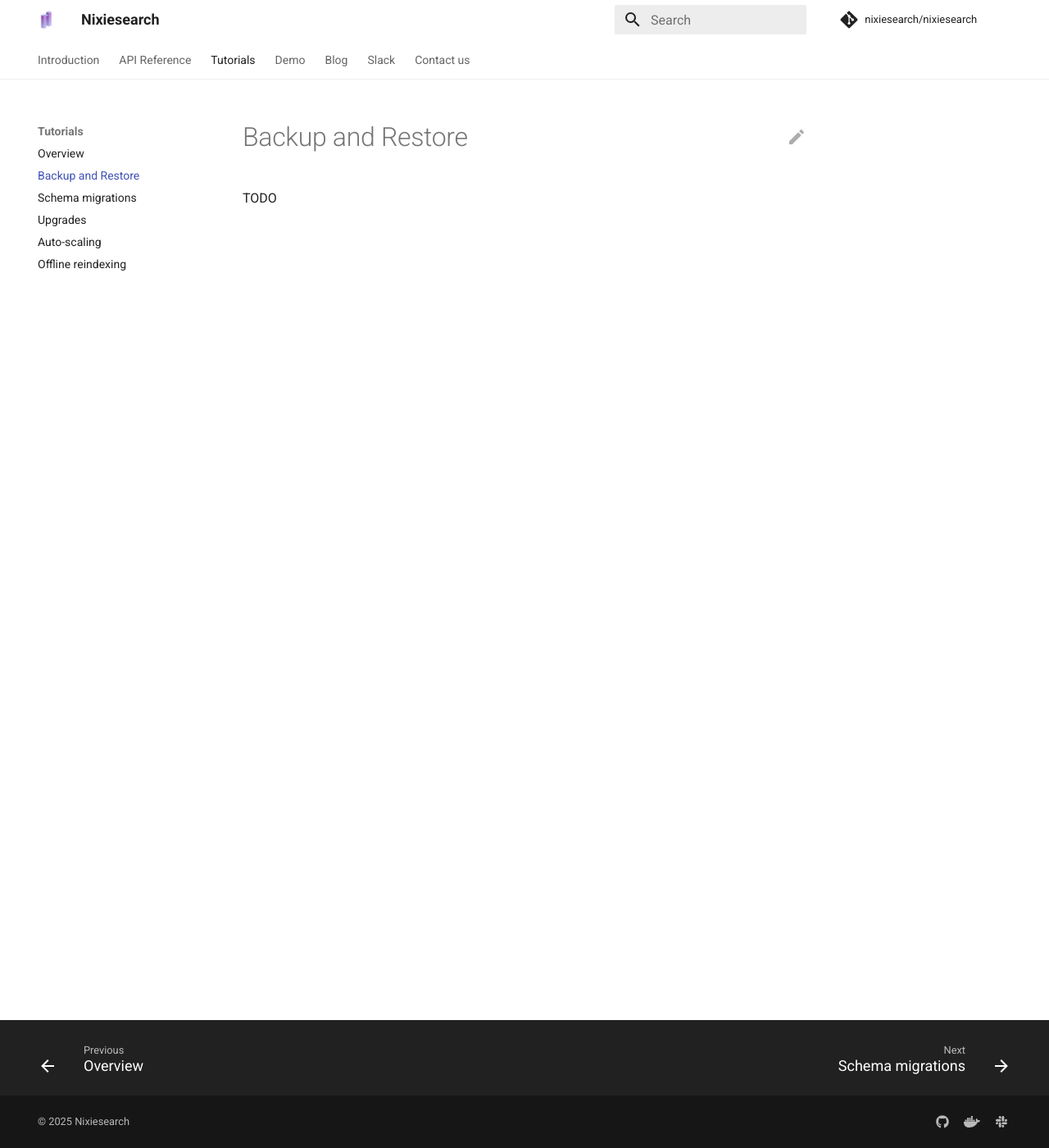
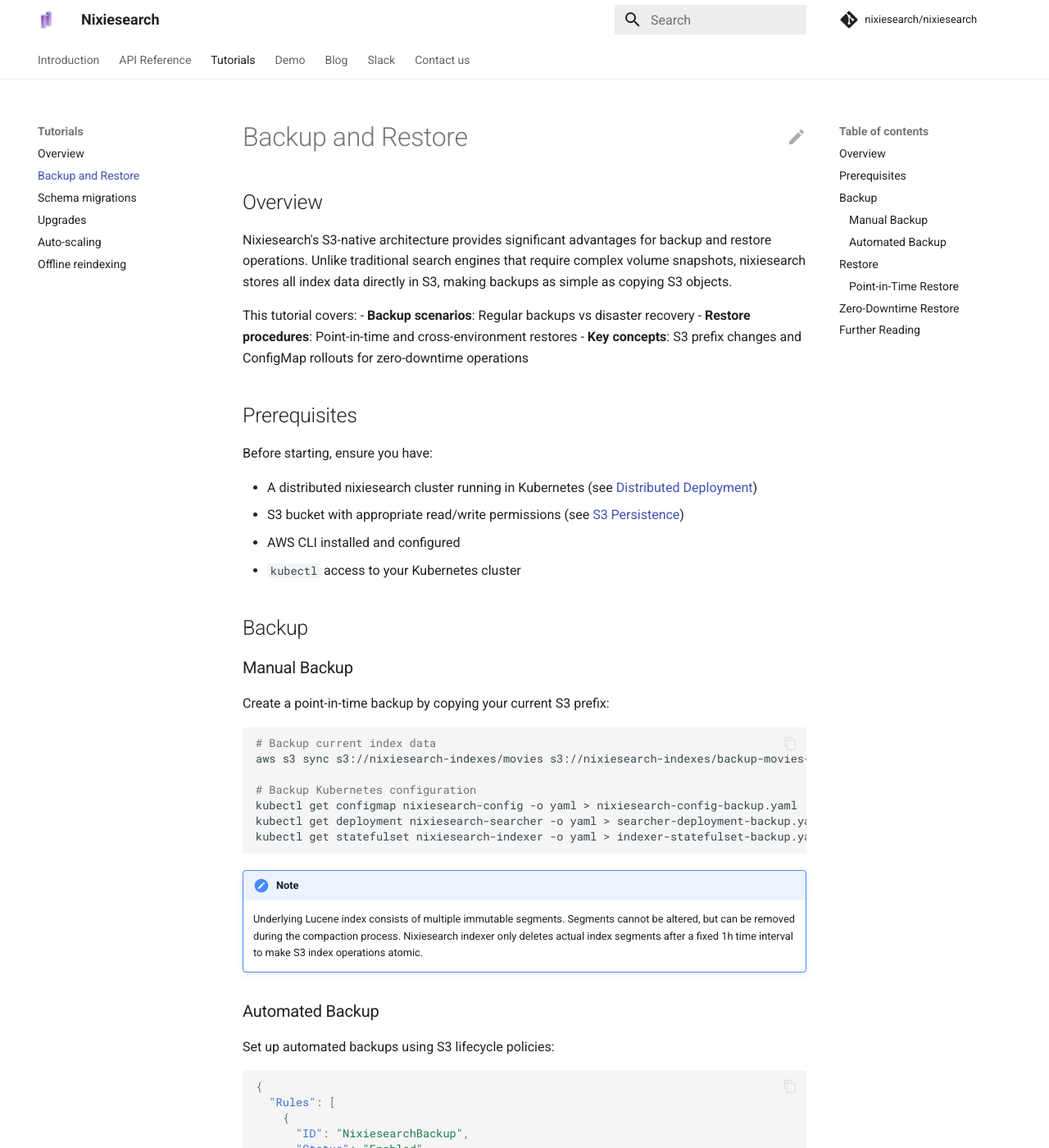
Before and after one commit to nixiesearch/nixiesearch, an MkDocs documentation site: the page built from docs/docs/tutorial/backup.md, in a window 1280 px wide and 1400 px high. Shown: the whole window at 82% size. Built offline with MkDocs 1.6.1 and Material for MkDocs 9.7.7, drawn with Linux system fonts in a browser that asks for light colours; comment, search, counter and statistics services are not loaded; some of the changed text lies outside the part shown.

Commit message:
add tutorial on backups

````diff
--- a/docs/docs/tutorial/backup.md
+++ b/docs/docs/tutorial/backup.md
@@ -1 +1,177 @@
-TODO
+# Backup and Restore
+
+## Overview
+
+Nixiesearch's S3-native architecture provides significant advantages for backup and restore operations. Unlike traditional search engines that require complex volume snapshots, nixiesearch stores all index data directly in S3, making backups as simple as copying S3 objects.
+
+This tutorial covers:
+- **Backup scenarios**: Regular backups vs disaster recovery
+- **Restore procedures**: Point-in-time and cross-environment restores
+- **Key concepts**: S3 prefix changes and ConfigMap rollouts for zero-downtime operations
+
+## Prerequisites
+
+Before starting, ensure you have:
+
+- A distributed nixiesearch cluster running in Kubernetes (see [Distributed Deployment](../deployment/distributed/kubernetes.md))
+- S3 bucket with appropriate read/write permissions (see [S3 Persistence](../deployment/distributed/persistence/s3.md))
+- AWS CLI installed and configured
+- `kubectl` access to your Kubernetes cluster
+
+## Backup
+
+### Manual Backup
+
+Create a point-in-time backup by copying your current S3 prefix:
+
+```bash
+# Backup current index data
+aws s3 sync s3://nixiesearch-indexes/movies s3://nixiesearch-indexes/backup-movies-2024-01-15
+
+# Backup Kubernetes configuration
+kubectl get configmap nixiesearch-config -o yaml > nixiesearch-config-backup.yaml
+kubectl get deployment nixiesearch-searcher -o yaml > searcher-deployment-backup.yaml
+kubectl get statefulset nixiesearch-indexer -o yaml > indexer-statefulset-backup.yaml
+```
+
+!!! note
+
+    Underlying Lucene index consists of multiple immutable segments. Segments cannot be altered, but can be removed during the compaction process. Nixiesearch indexer only deletes actual index segments after a fixed 1h time interval to make S3 index operations atomic.
+
+### Automated Backup
+
+Set up automated backups using S3 lifecycle policies:
+
+```json
+{
+  "Rules": [
+    {
+      "ID": "NixiesearchBackup",
+      "Status": "Enabled",
+      "Filter": {"Prefix": "movies"},
+      "Transitions": [
+        {
+          "Days": 30,
+          "StorageClass": "STANDARD_IA"
+        },
+        {
+          "Days": 90,
+          "StorageClass": "GLACIER"
+        }
+      ]
+    }
+  ]
+}
+```
+
+For cross-region disaster recovery, enable S3 cross-region replication:
+
+```bash
+aws s3api put-bucket-replication \
+  --bucket nixiesearch-indexes \
+  --replication-configuration file://replication-config.json
+```
+
+## Restore
+
+### Point-in-Time Restore
+
+Restore from a specific backup by updating the S3 prefix in your [configuration](../reference/config.md):
+
+1. **Copy backup data to new prefix**:
+```bash
+aws s3 sync s3://nixiesearch-indexes/backup-movies-2024-01-15 s3://nixiesearch-indexes/movies-restored
+```
+
+2. **Update ConfigMap with new prefix**:
+```bash
+kubectl patch configmap nixiesearch-config --patch '
+data:
+  config.yml: |
+    schema:
+      movies:
+        store:
+          distributed:
+            searcher:
+              memory:
+            indexer:
+              memory:
+            remote:
+              s3:
+                bucket: nixiesearch-indexes
+                prefix: movies-restored
+                region: us-east-1
+        fields:
+          # ... rest of your schema configuration
+'
+```
+
+3. **Rolling restart to pick up new configuration**:
+```bash
+kubectl rollout restart deployment/nixiesearch-searcher
+kubectl rollout restart statefulset/nixiesearch-indexer
+```
+
+4. **Verify restore**:
+```bash
+# Check pod status
+kubectl get pods -l app=nixiesearch
+
+# Test search functionality
+kubectl port-forward svc/nixiesearch-searcher 8080:8080
+curl "http://localhost:8080/movies/_search?q=test"
+```
+
+## Zero-Downtime Restore
+
+For production environments, use a blue-green deployment approach:
+
+1. **Create new ConfigMap with restored prefix**:
+```bash
+kubectl create configmap nixiesearch-config-restored --from-file=config.yml=restored-config.yml
+```
+
+2. **Deploy new searcher deployment**:
+```bash
+# Update searcher deployment to use new ConfigMap
+kubectl patch deployment nixiesearch-searcher --patch '
+spec:
+  template:
+    spec:
+      volumes:
+      - name: config
+        configMap:
+          name: nixiesearch-config-restored
+'
+```
+
+3. **Wait for new pods to be ready**:
+```bash
+kubectl rollout status deployment/nixiesearch-searcher
+```
+
+4. **Switch traffic** by updating the service selector if needed, or simply let Kubernetes handle the rolling update.
+
+5. **Update indexer** once searchers are healthy:
+```bash
+kubectl patch statefulset nixiesearch-indexer --patch '
+spec:
+  template:
+    spec:
+      volumes:
+      - name: config
+        configMap:
+          name: nixiesearch-config-restored
+'
+```
+
+## Further Reading
+
+- [Distributed Deployment Overview](../deployment/distributed/overview.md) - Architecture and concepts
+- [S3 Persistence Configuration](../deployment/distributed/persistence/s3.md) - Detailed S3 setup
+- [Schema Migration](schema.md) - Handling schema changes during restore
+- [Version Upgrades](upgrade.md) - Combining backups with version updates
+- [Configuration Reference](../reference/config.md) - Complete configuration options
+- [Auto-scaling](autoscaling.md) - Scaling considerations for restored clusters
+
+Remember that nixiesearch's stateless architecture means no persistent volumes need backing up - all critical data lives in S3 and can be restored by simply updating configuration.
````
